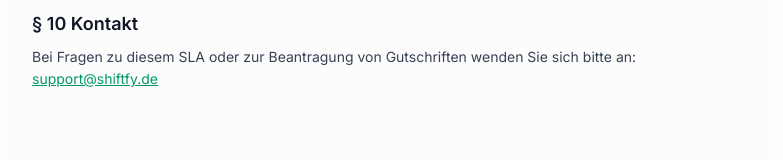
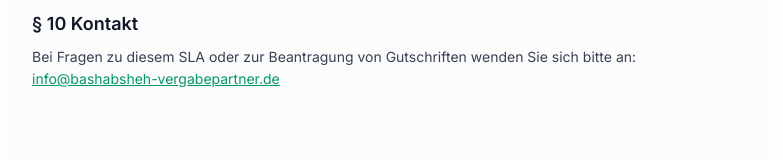
Before and after one commit to eltahawyomar001-eng/SchichtPlan, a Next.js app: page /sla in a window 1280 px wide. Shown: the part 1862-2022 px from the top of the page, without its empty margins (248-1031 px from the left). Built offline with nearby package versions, Linux system fonts and the light colour scheme; no server answers.

Commit message:
fix(sla): use correct contact email info@bashabsheh-vergabepartner.de

```diff
--- a/src/app/sla/page.tsx
+++ b/src/app/sla/page.tsx
@@ -284,10 +284,10 @@ export default function SLAPage() {
               Bei Fragen zu diesem SLA oder zur Beantragung von Gutschriften
               wenden Sie sich bitte an:{" "}
               <a
-                href="mailto:support@shiftfy.de"
+                href="mailto:info@bashabsheh-vergabepartner.de"
                 className="text-emerald-600 hover:text-emerald-700 dark:text-emerald-400 dark:hover:text-emerald-300 underline"
               >
-                support@shiftfy.de
+                info@bashabsheh-vergabepartner.de
               </a>
             </p>
           </section>
```
Also changed, not shown: 1 other file (tests, documents, lock files or other folders).
